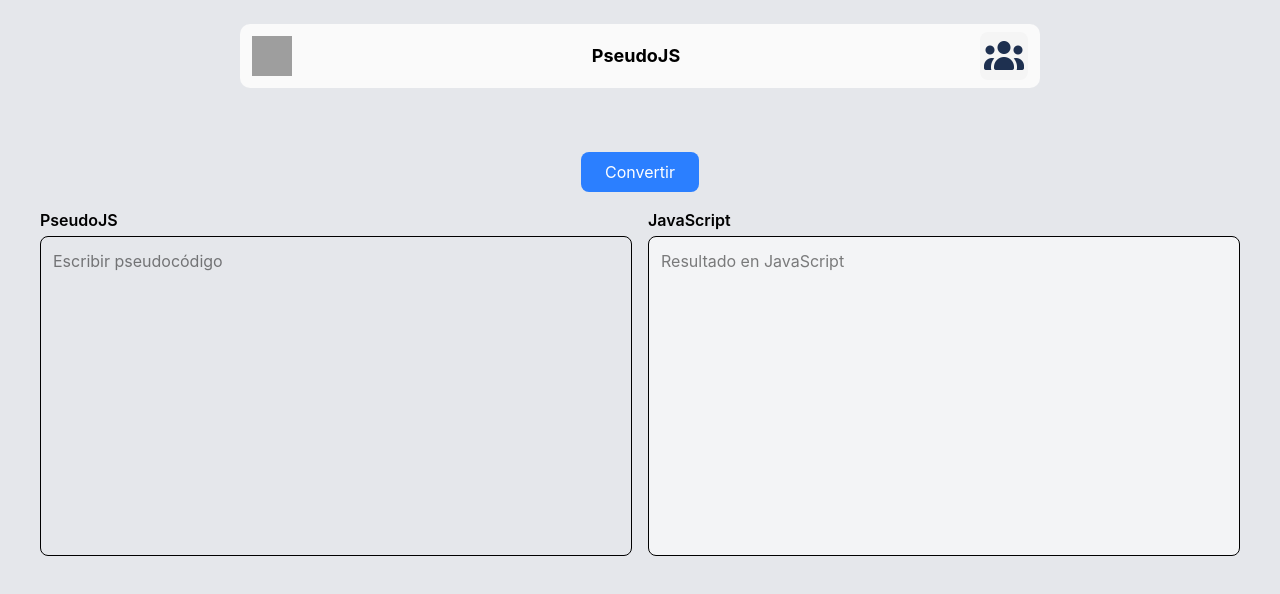
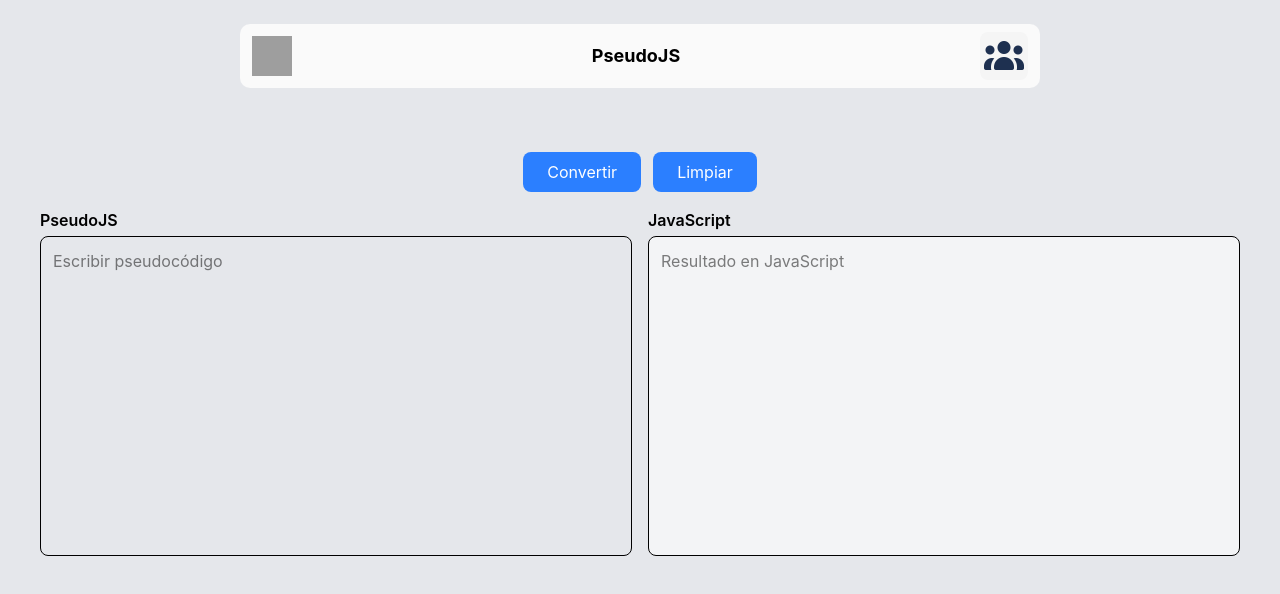
Before and after one commit to DougGM/compiladores-project, a React (Vite) app: page / in a window 1280 px wide. Shown: the top 594 px of the page. Built offline with nearby package versions, Linux system fonts and the light colour scheme; grey boxes are pictures that could not be loaded.

Commit message:
boton limpear filtros

```diff
--- a/src/components/Editor.jsx
+++ b/src/components/Editor.jsx
@@ -11,14 +11,23 @@ export const Editor = () => {
     const resultado = traducir(input)
     setOutput(resultado)
   }
+
+  const manejarLimpieza = () => {
+    setInput("")
+    setOutput("")
+  }
+
  return (
     // Contenedor principal de editor
     <div className="flex flex-col gap-4 mt-10">
 
       {/* Contenedor de botón */}
-      <div className="flex justify-center">
+      <div className="flex justify-center gap-3">
         <button onClick={manejarConversion} className="bg-blue-500 text-white px-6 py-2 rounded-lg hover:bg-blue-600 transition">
           Convertir
+        </button>
+        <button onClick={manejarLimpieza} className="bg-blue-500 text-white px-6 py-2 rounded-lg hover:bg-blue-600 transition">
+          Limpiar
         </button>
       </div>
 
```
